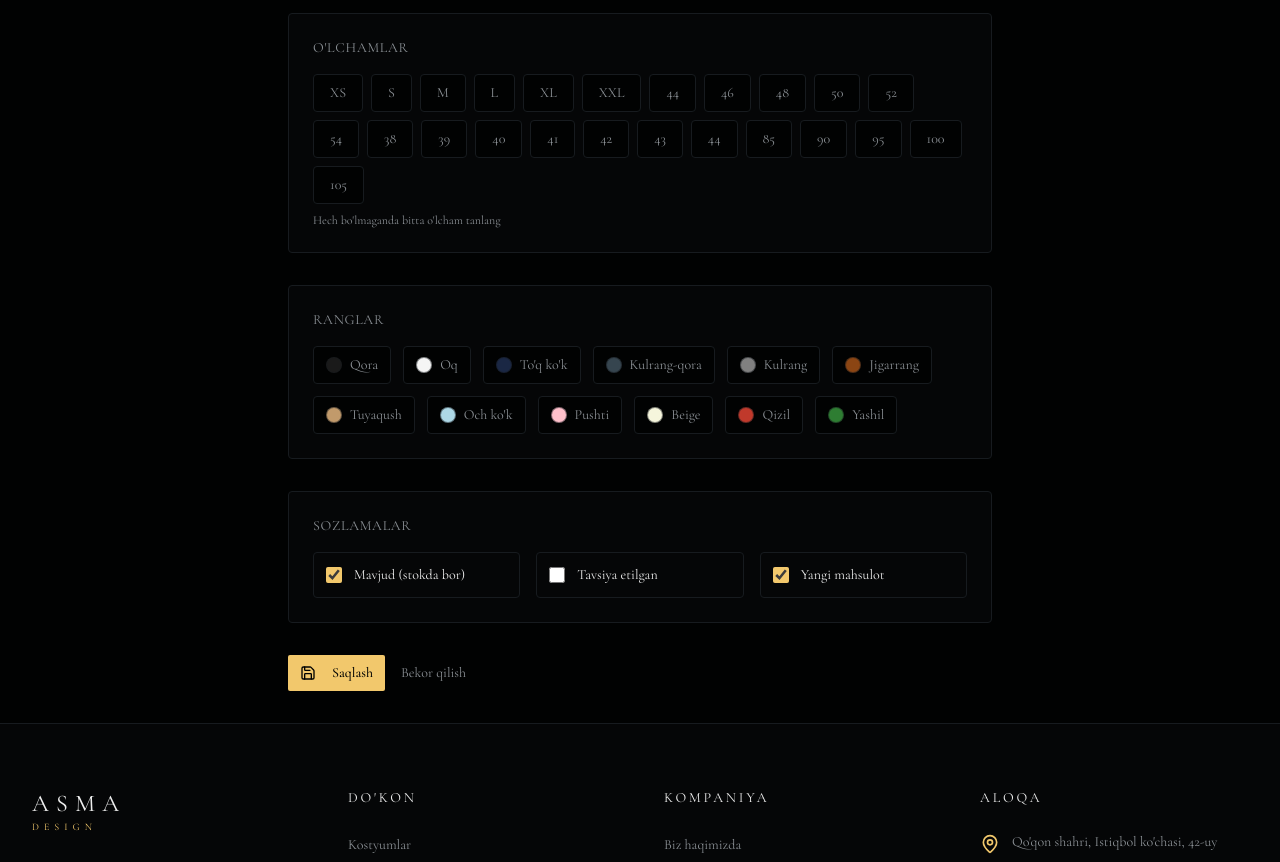
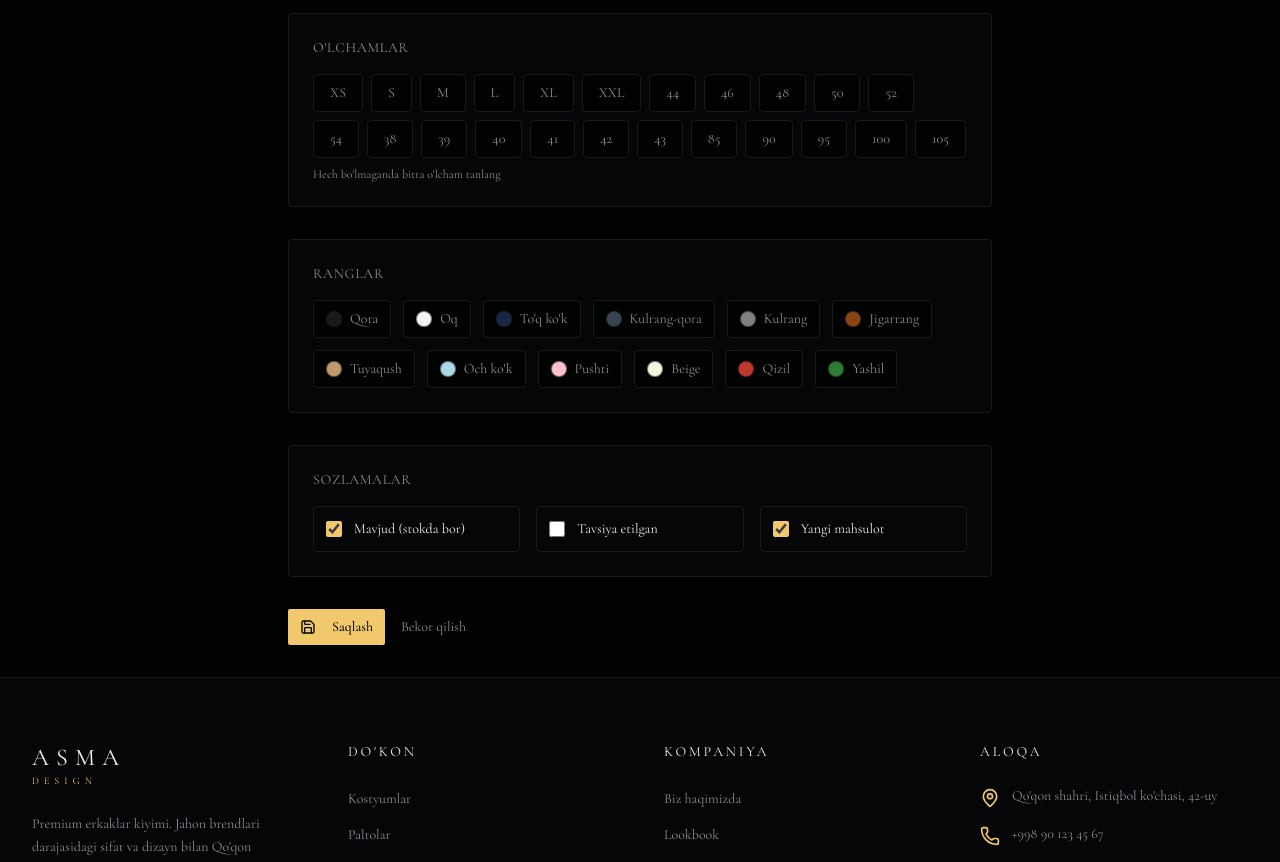
Before and after one commit to muhaddith11/asmo, a Next.js app: page /admin/products/new in a window 1280 px wide. Shown: the part 860-1722 px from the top of the page. Built offline with nearby package versions, Linux system fonts and the light colour scheme.

Commit message:
Fix duplicate size 44 in product form

```diff
--- a/components/product-form.tsx
+++ b/components/product-form.tsx
@@ -29,7 +29,7 @@ const defaultForm: ProductFormData = {
   new: true,
 }
 
-const allSizes = ['XS', 'S', 'M', 'L', 'XL', 'XXL', '44', '46', '48', '50', '52', '54', '38', '39', '40', '41', '42', '43', '44', '85', '90', '95', '100', '105']
+const allSizes = ['XS', 'S', 'M', 'L', 'XL', 'XXL', '44', '46', '48', '50', '52', '54', '38', '39', '40', '41', '42', '43', '85', '90', '95', '100', '105']
 const allColors = [
   { id: 'black', label: 'Qora', hex: '#1a1a1a' },
   { id: 'white', label: 'Oq', hex: '#f5f5f5' },
```
